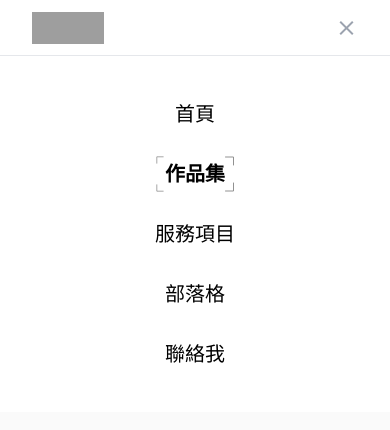
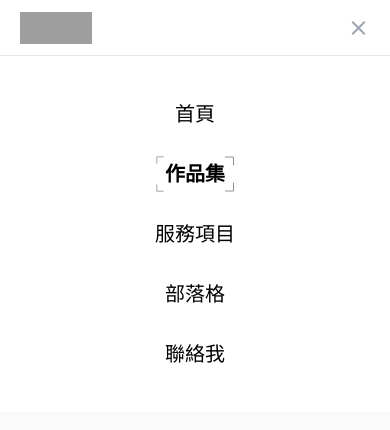
Before and after one commit to Aya-X/newbie-main-2024-w2, a website built with Vite: page index.html in a window 390 px wide. Shown: the top 430 px of the page. Built offline with nearby package versions, Linux system fonts and the light colour scheme; grey boxes are pictures that could not be loaded.

Commit message:
fix: Update to repair size of container
- 修正 container 的尺寸

```diff
--- a/src/index.css
+++ b/src/index.css
@@ -23,12 +23,12 @@ figure {
 }
 
 .my-container {
-  @apply max-w-[1272px] mx-auto px-3;
+  @apply max-w-[1296px] mx-auto px-3;
 }
 
 @media (max-width: 768px) {
   .my-container {
-    @apply max-w-[351px];
+    @apply max-w-[375px];
   }
 }
 
```
